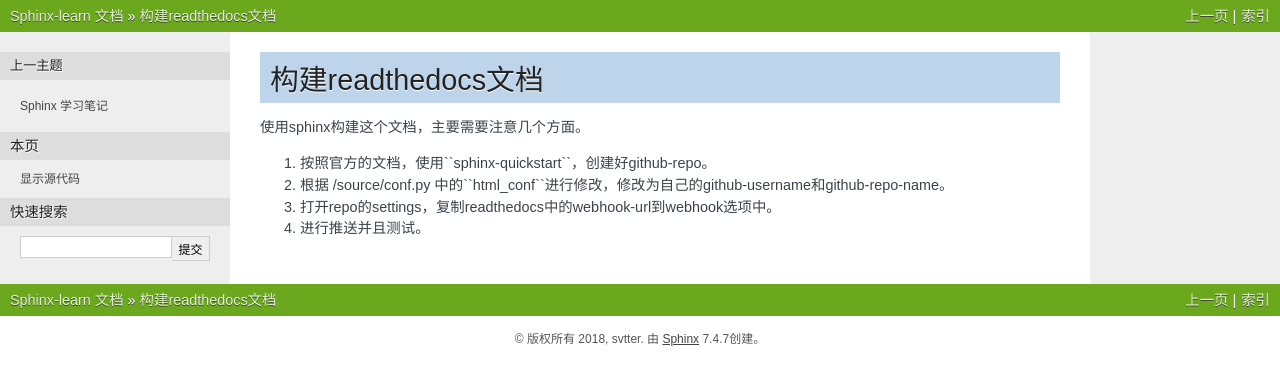
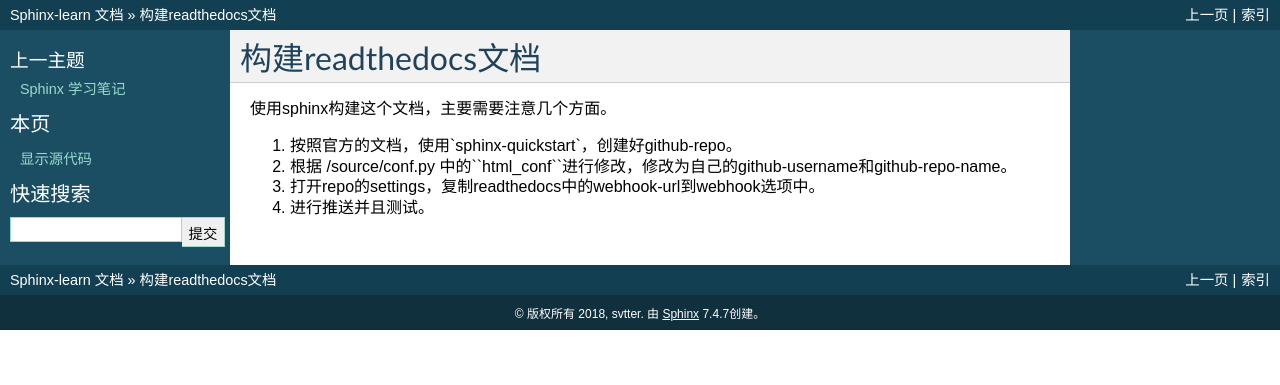
Before and after one commit to Svtter/Sphinx-learn, a Sphinx documentation site: the page built from source/build_readthedocs.rst, in a window 1280 px wide. Shown: the top 385 px of the page. Built offline with Sphinx 7.4.7, drawn with Linux system fonts in a browser that asks for light colours.

Commit message:
change theme

```diff
--- a/source/build_readthedocs.rst
+++ b/source/build_readthedocs.rst
@@ -3,7 +3,7 @@
 
 使用sphinx构建这个文档，主要需要注意几个方面。
 
-1. 按照官方的文档，使用``sphinx-quickstart``，创建好github-repo。
+1. 按照官方的文档，使用`sphinx-quickstart`，创建好github-repo。
 
 2. 根据 /source/conf.py 中的``html_conf``进行修改，修改为自己的github-username和github-repo-name。
 
--- a/source/conf.py
+++ b/source/conf.py
@@ -83,7 +83,7 @@ pygments_style = 'sphinx'
 # The theme to use for HTML and HTML Help pages.  See the documentation for
 # a list of builtin themes.
 #
-html_theme = 'nature'
+html_theme = 'classic'
 
 # Theme options are theme-specific and customize the look and feel of a theme
 # further.  For a list of options available for each theme, see the
```
